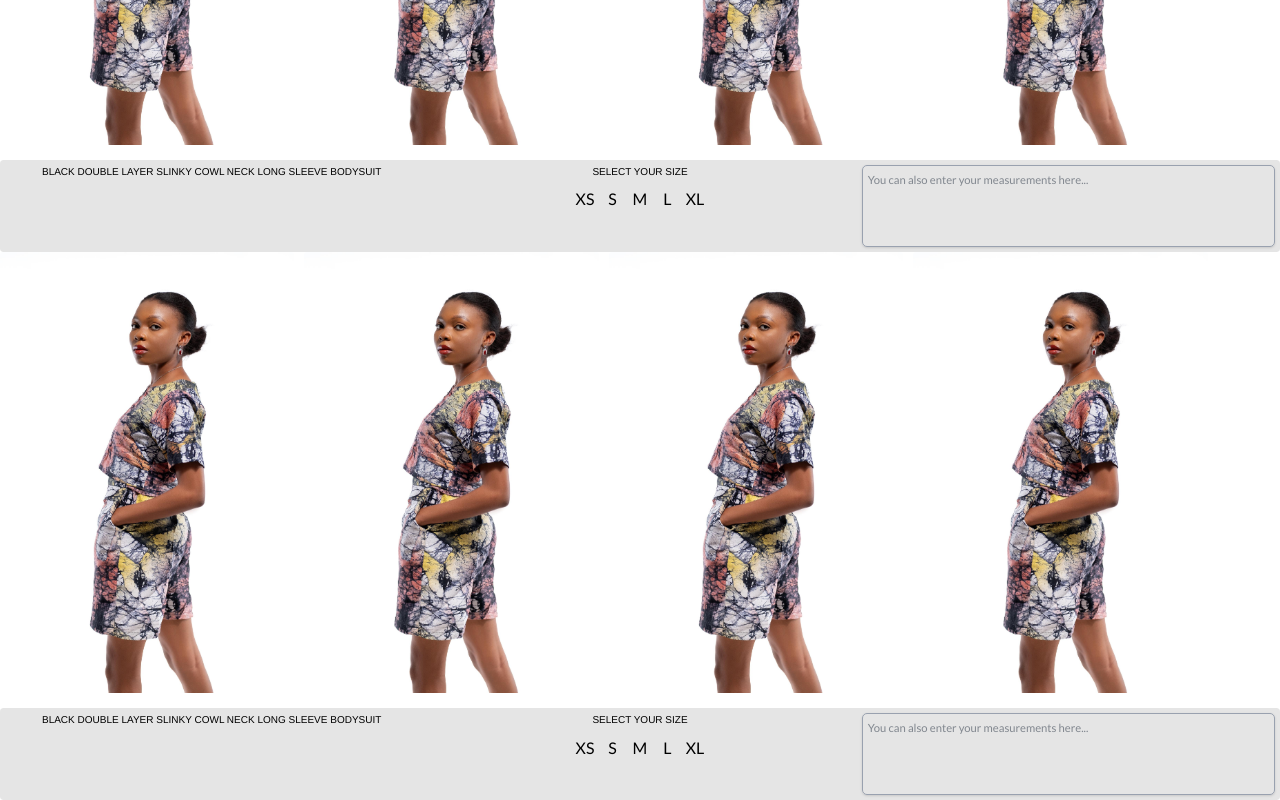
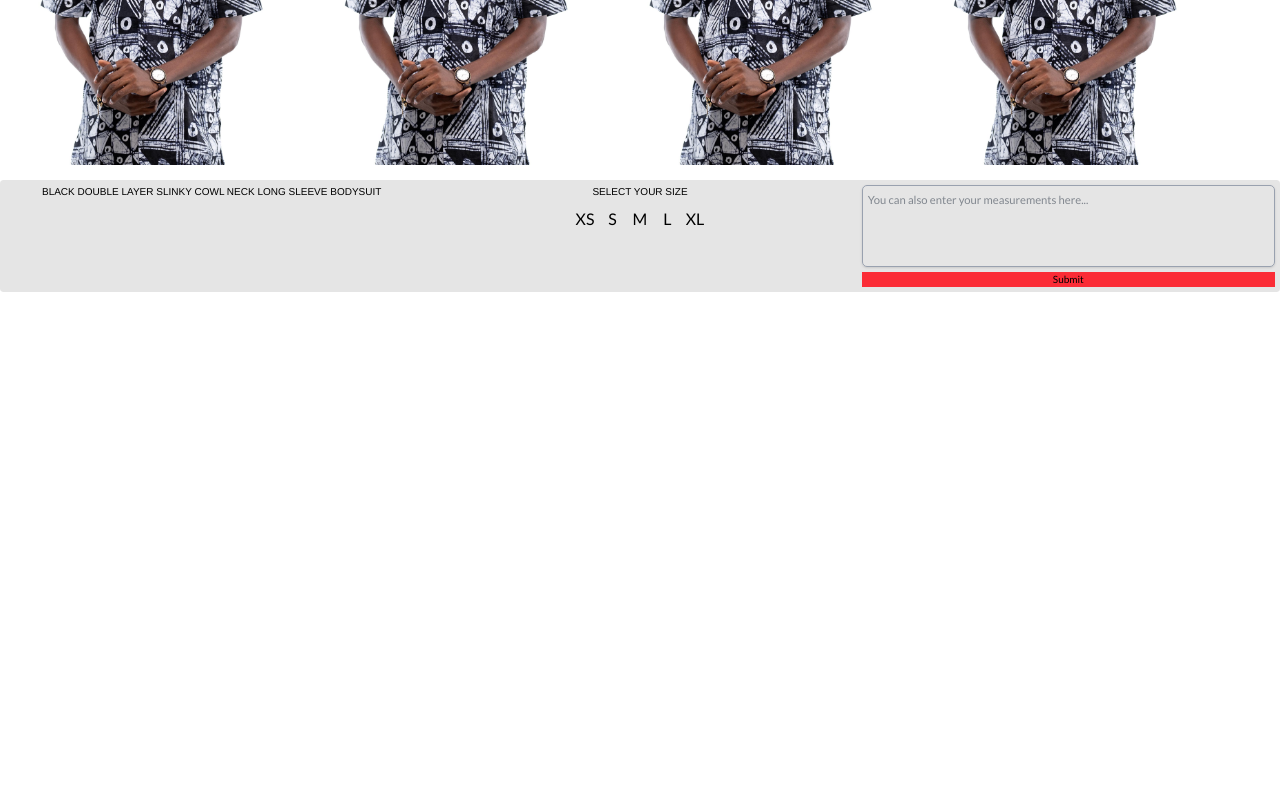
Before and after one commit to olamidefrancis/SoarByLola, a React (Vite) app: page /Men in a window 1280 px wide. Shown: the part 936-1736 px from the top of the page. After the commit the page ends 1228 px from the top, so only its background shows below. Built offline with nearby package versions, Linux system fonts and the light colour scheme.

Commit message:
content fix

```diff
--- a/src/Components/Men/Men.jsx
+++ b/src/Components/Men/Men.jsx
@@ -1,6 +1,7 @@
 import React from 'react';
 import './Men.css'
 import one from '../../assets/Images/md1.jpeg';
+import two from '../../assets/Images/md2.jpeg';
 
 
 const catalog=[
@@ -8,20 +9,17 @@ const catalog=[
     Tile: "Black Double Layer Slinky Cowl Neck Long Sleeve Bodysuit"
    },
 
-    {Picture:[one,one,one,one],
+    {Picture:[two,two,two,two],
     Tile: "Black Double Layer Slinky Cowl Neck Long Sleeve Bodysuit"
-   },
-
-    {Picture:[one,one,one,one],
-    Tile: "Black Double Layer Slinky Cowl Neck Long Sleeve Bodysuit"
-   },
-
+   }
 
 ]
 
 const sizes =[
     "XS","S", "M","L","XL"
 ]
+
+const orders =[ ]
 
 function Men() {
   return (
@@ -77,7 +75,7 @@ function Men() {
                     </div>
 
                     {/* Measurement Textarea */}
-                    <div className="flex  gap-2 md:w-1/3   padit">
+                    <div className="flex flex-col gap-2 md:w-1/3   padit">
                         <textarea
                         name="measurement"
                         id="measurement"
@@ -85,8 +83,37 @@ function Men() {
                         className="lato-thin text-lg border border-gray-400 rounded-lg p-3 focus:outline-none focus:ring-1 focus:ring-gray-600 focus:border-transparent text-gray-800 resize-none w-full shadow-sm paddy "
                         placeholder="You can also enter your measurements here..."
                         />
+
+                        <button className='submit bg-red-500'>
+                                Submit
+                        </button>
                     </div>
                     </div>
+
+                    {/* {
+                        orders.map((items,i)=>(
+                            <div className="flex w-full overflow-x-auto gap-4 py-2"key={i}>
+                            {items.Picture.map((img, i) => (
+                            <div
+                                key={i}
+                                role="group"
+                                aria-roledescription="slide"
+                                aria-label={`Slide ${i + 1} of ${items.Picture.length}`}
+                                className="flex-shrink-0 w-[45%] sm:w-[30%] md:w-[23%] lg:w-[23%] flex-col"
+                                >
+                                <img
+                                    alt={`Men outfit image ${i + 1}`}
+                                    loading="eager"
+                                    decoding="async"
+                                    src={img}
+                                    className="w-full h-auto rounded-md object-cover"
+                                />
+                           </div>
+                                ))}
+                     </div>
+                        )
+
+                    } */}
 
                </div>
             )) }
```
